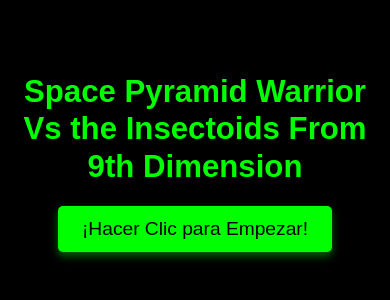
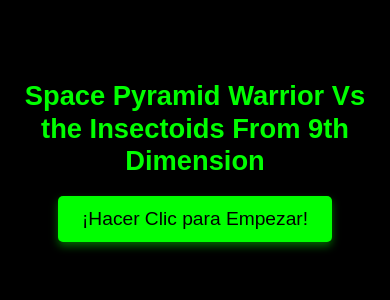
Before and after one commit to javpoggi-cmd/space-pyramid-warrior, a plain HTML site: page index.html in a window 390 px wide. Shown: the part 270-570 px from the top of the page. Drawn offline with Linux system fonts and the light colour scheme.

Commit message:
Update style.css

```diff
--- a/style.css
+++ b/style.css
@@ -9,7 +9,7 @@ body {
     background-color: #000;
     color: #fff;
     font-family: 'Arial', sans-serif;
-    overflow: hidden; /* Evita barras de scroll */
+    overflow: hidden; /* Evita barras de scroll en el body */
     -webkit-user-select: none; /* Safari */
     -ms-user-select: none; /* IE 10+ */
     user-select: none; /* Standard syntax */
@@ -21,13 +21,16 @@ body {
     justify-content: center;
     align-items: center;
     text-align: center;
-    height: 100vh;
-    padding: 0 20px; /* Añade padding para evitar que el texto toque los bordes */
+    width: 100%; /* Ocupa todo el ancho */
+    min-height: 100vh; /* CLAVE: Permite que el contenedor crezca si el contenido es muy alto */
+    overflow-y: auto; /* CLAVE: Añade scroll vertical SOLO si el contenido se desborda */
+    padding: 20px; /* Añade padding general para que nada toque los bordes */
     box-sizing: border-box;
 }
 
 h1 {
-    font-size: 8vw; /* Tamaño de fuente fluido por defecto */
+    /* CLAVE: Tamaño de fuente que se adapta al ancho de la pantalla pero con límites */
+    font-size: clamp(1.5em, 7vw, 2.5em);
     line-height: 1.2;
     color: #00ff00;
     text-shadow: 2px 2px 4px #000;
@@ -35,7 +38,7 @@ h1 {
 
 #initButton, #startButton {
     padding: 12px 24px;
-    font-size: 1.2em; /* Tamaño base para botones */
+    font-size: 1.2em;
     cursor: pointer;
     background-color: #00ff00;
     color: #000;
@@ -43,6 +46,7 @@ h1 {
     border-radius: 5px;
     box-shadow: 0 4px 8px rgba(0, 255, 0, 0.4);
     transition: all 0.2s ease-in-out;
+    flex-shrink: 0; /* Evita que los botones se encojan */
 }
 
 #initButton:hover, #startButton:hover {
@@ -60,12 +64,12 @@ canvas {
 @media (min-width: 769px) {
     h1 {
         font-size: 3em; /* Restaura el tamaño grande para PC */
-        max-width: 900px; /* Evita que el texto sea excesivamente largo */
+        max-width: 900px;
     }
 
     #initButton, #startButton {
         padding: 15px 30px;
-        font-size: 1.5em; /* Botones más grandes en PC */
+        font-size: 1.5em;
     }
 }
 
```
